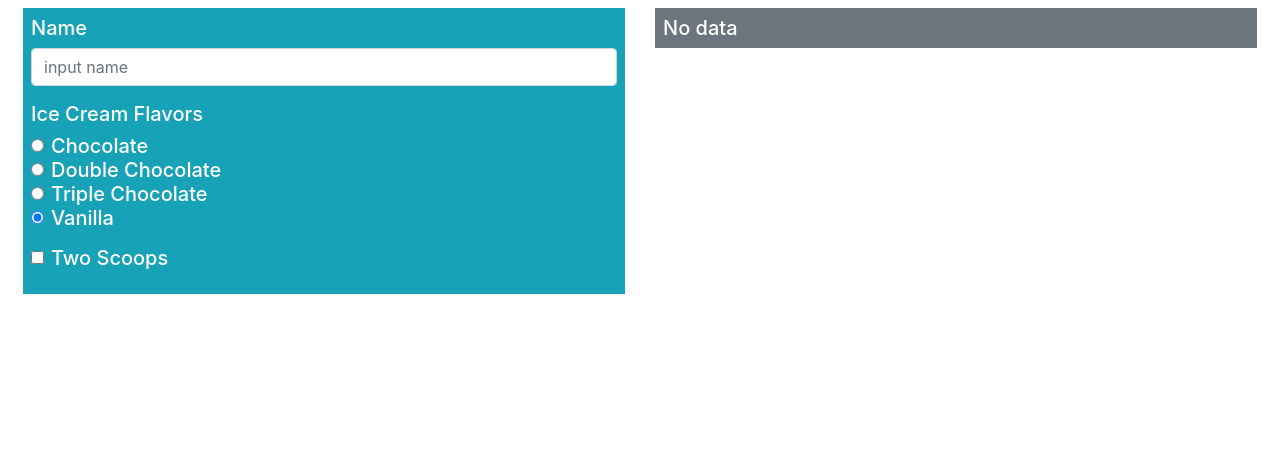
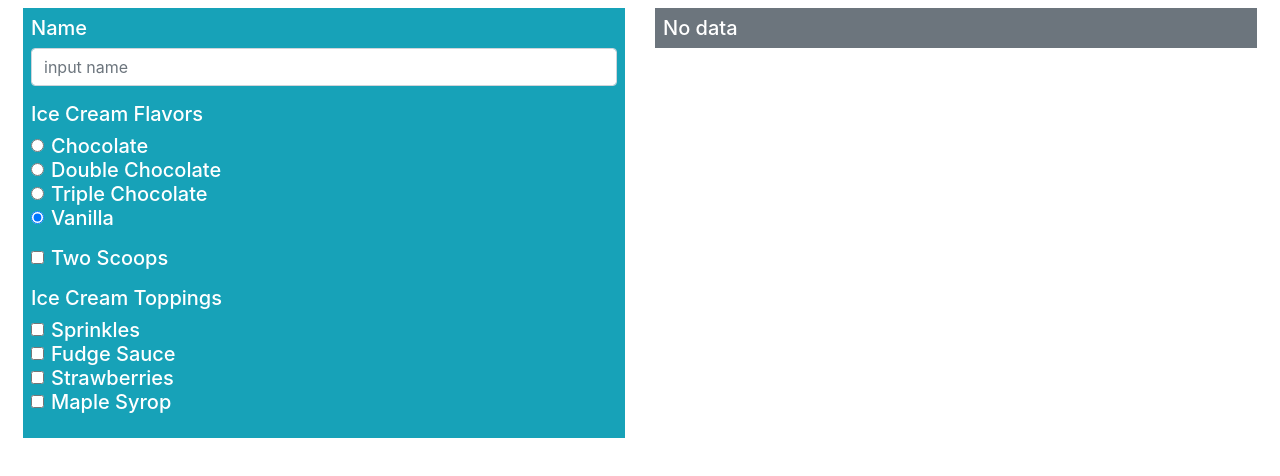
Before and after one commit to vadzimk/react-forms, a React (Create React App) app: page / in a window 1280 px wide. Shown: the top 476 px of the page. Built offline with nearby package versions, Linux system fonts and the light colour scheme.

Commit message:
added 'using checkboxes to populate an array'

```diff
--- a/src/Editor.js
+++ b/src/Editor.js
@@ -6,7 +6,7 @@ export class Editor extends React.Component {
     state = {
         nameInput: "", //instead of name
         flavor: "Vanilla",
-        // toppings: ["Strawberries"],
+        toppings: [],
         twoScoops: false,
     };
 
@@ -39,7 +39,21 @@ export class Editor extends React.Component {
             {
                 [event.target.name]: event.target.checked,
             },
-            ()=>this.props.submit(this.state)
+            () => this.props.submit(this.state)
+        );
+    };
+
+    updateFormValueCheckArray = (event) => {
+        event.persist(); //does not set properties of synthaticEvent to null after the first call of setState
+        this.setState((state) => {
+                if (event.target.checked) {
+                    state.toppings.push(event.target.name);
+                } else {
+                    let index = state.toppings.indexOf(event.target.name); //find the index of unchecked element
+                    state.toppings.splice(index, 1); //remove elements starting at index, count=1 element
+                }
+            }, () =>
+                this.props.submit(this.state)
         );
     };
 
@@ -121,6 +135,32 @@ export class Editor extends React.Component {
                         </label>
                     </div>
                 </div>
+
+                <div className="form-group">
+                    <label>Ice Cream Toppings</label>
+                    {
+                        this.toppings.map(top =>
+                            <div className="form-check" key={top}>
+                                <input
+                                    className="form-check-input"
+                                    type="checkbox"
+                                    name={top}
+                                    value={this.state[top]}
+                                    checked={this.state.toppings.indexOf(top) > -1}
+                                    onChange={this.updateFormValueCheckArray}
+                                    id={top}
+                                />
+                                <label
+                                    for={top}
+                                    className="form-check-label"
+                                >
+                                    {top}
+                                </label>
+
+                            </div>
+                        )
+                    }
+                </div>
             </div>
         )
     }
```
